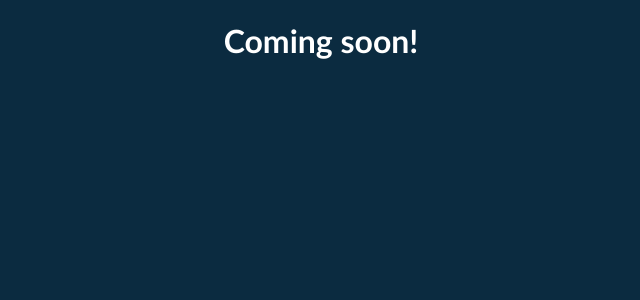
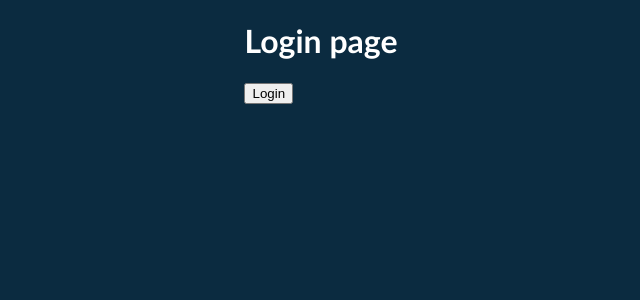
Before and after one commit to Paefax/paefax-language-app, a Vue app: page /login in a window 1280 px wide. Shown: the top 300 px of the page, without its empty margins (319-959 px from the left). Built offline with nearby package versions, Linux system fonts and the light colour scheme.

Commit message:
Change routes in index.js to newly created views

```diff
--- a/src/views/AccountView.vue
+++ b/src/views/AccountView.vue
@@ -1,5 +1,6 @@
 <template>
   <div>
+    <h1>Your account</h1>
     <RouterLink to="/settings">
       <button>Settings</button>
     </RouterLink>
--- a/src/views/LoginView.vue
+++ b/src/views/LoginView.vue
@@ -1,5 +1,6 @@
 <template>
   <div>
+    <h1>Login page</h1>
     <RouterLink to="/account">
       <button>Login</button>
     </RouterLink>
```
Also changed, not shown: src/router/index.js (+6 -3 lines).
